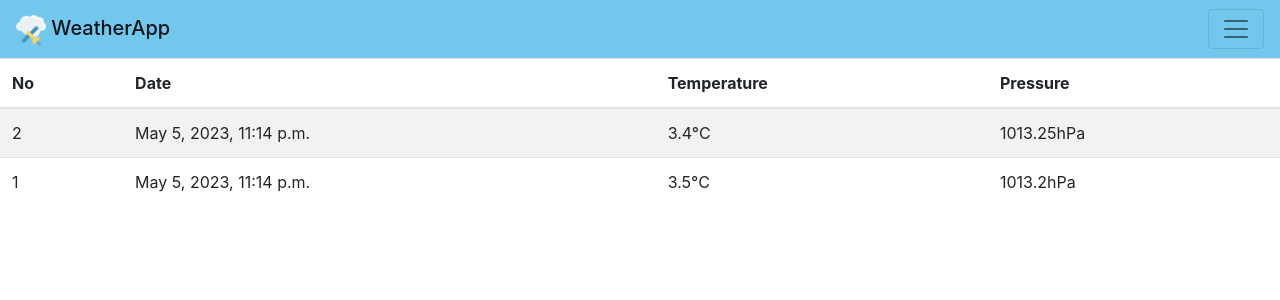
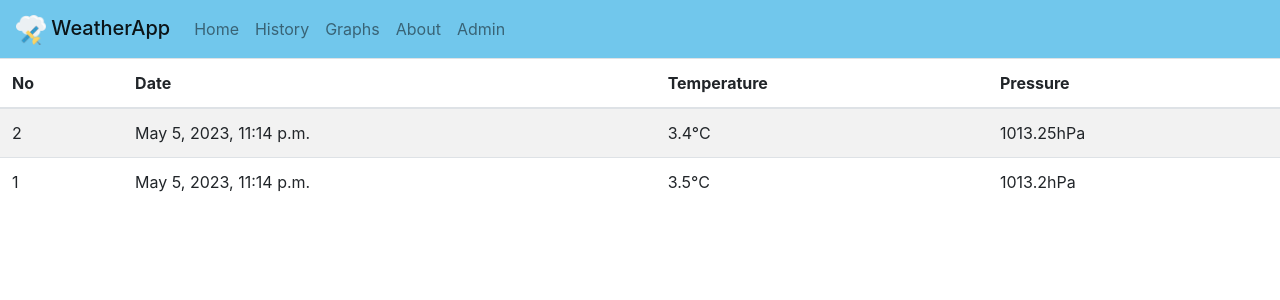
Before and after one commit to K1Frx/WeatherStation---PWA-and-RPi, a Django app: page /all/ in a window 1280 px wide. Shown: the top 300 px of the page. Run offline with Django 4.2, Linux system fonts and the light colour scheme; data comes from the database, SQL or seed files in the repository; both versions use the stored data as it was after the commit.

Commit message:
First version before consultation

```diff
--- a/WeatherStation/WeatherApp/templates/WeatherApp/base.html
+++ b/WeatherStation/WeatherApp/templates/WeatherApp/base.html
@@ -21,7 +21,7 @@
     </head>
     <body>
 
-        <nav class="navbar sticky-top navbar-default navbar-light" style="background-color: #71c7ec;" role="navigation">
+        <nav class="navbar sticky-top navbar-default navbar-light navbar-expand-lg" style="background-color: #71c7ec;" role="navigation">
             <a class="navbar-brand mb-0 h1" href="/"><img src="{% static 'images/pwa_icon.png' %}" width="30" height="30"> WeatherApp</a>
             <button class="navbar-toggler" type="button" data-toggle="collapse" data-target="#navbarSupportedContent" aria-controls="navbarSupportedContent" aria-expanded="false" aria-label="Toggle navigation">
                 <span class="navbar-toggler-icon"></span>
```
Also changed, not shown: WeatherStation/db.sqlite3.
